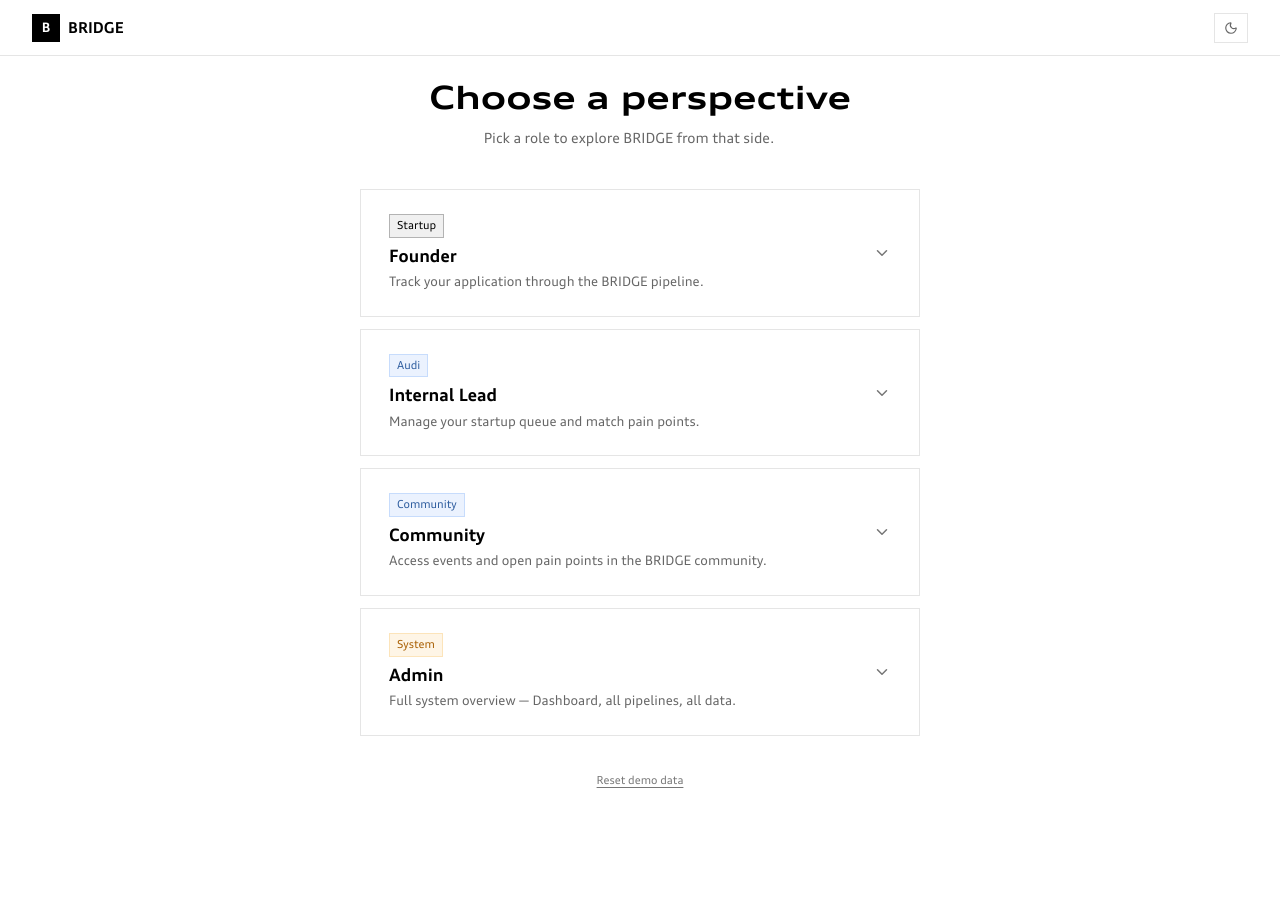
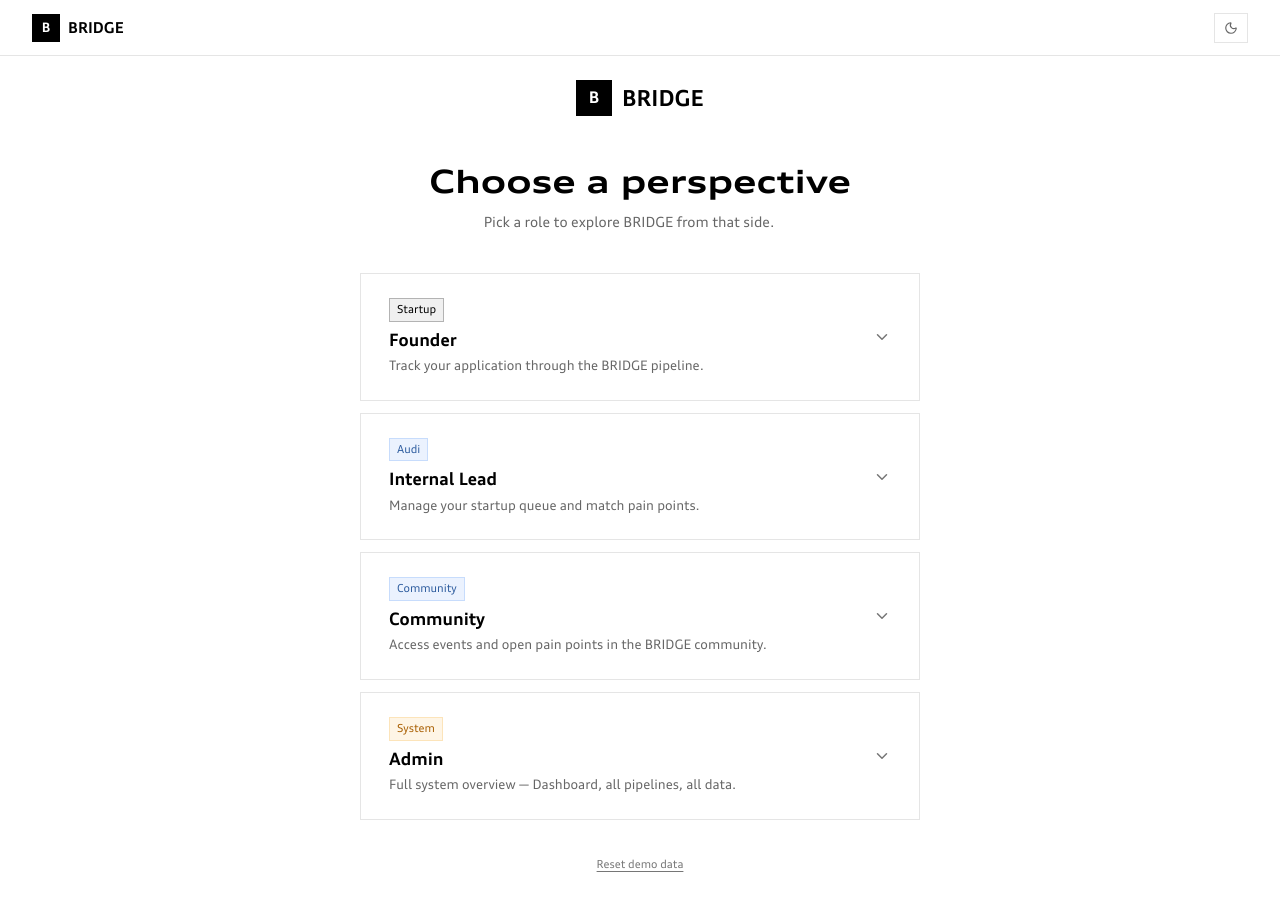
Before and after one commit to Engel-sudo/bridge-prototype, a React (Vite) app: page /login in a window 1280 px wide. Shown: the top 908 px of the page. Before the commit the page ends 830 px from the top, so only its background shows below. Built offline with nearby package versions, Linux system fonts and the light colour scheme.

Commit message:
Add BRIDGE logo to Login page body linking to Landing

```diff
--- a/src/routes/Login.tsx
+++ b/src/routes/Login.tsx
@@ -1,5 +1,5 @@
 import { useState, useRef } from 'react'
-import { useNavigate } from 'react-router-dom'
+import { Link, useNavigate } from 'react-router-dom'
 import { motion, AnimatePresence } from 'framer-motion'
 import { ArrowRight, ChevronDown } from 'lucide-react'
 import { useAuthStore } from '../store/authStore'
@@ -79,6 +79,21 @@ export default function Login() {
       justifyContent: 'center',
       padding: '80px 24px 40px',
     }}>
+      {/* Logo */}
+      <motion.div
+        initial={{ opacity: 0, y: -12 }}
+        animate={{ opacity: 1, y: 0 }}
+        transition={{ duration: 0.4 }}
+        style={{ marginBottom: '48px' }}
+      >
+        <Link to="/" style={{ textDecoration: 'none', display: 'flex', alignItems: 'center', gap: '10px' }}>
+          <div style={{ width: '36px', height: '36px', background: 'var(--accent)', borderRadius: '0', display: 'flex', alignItems: 'center', justifyContent: 'center' }}>
+            <span style={{ fontFamily: 'AudiType', fontWeight: 700, fontSize: '16px', color: 'var(--accent-contrast)' }}>B</span>
+          </div>
+          <span style={{ fontFamily: 'AudiType', fontWeight: 700, fontSize: '22px', color: 'var(--text)' }}>BRIDGE</span>
+        </Link>
+      </motion.div>
+
       {/* Header */}
       <motion.div
         initial={{ opacity: 0, y: 12 }}
```
